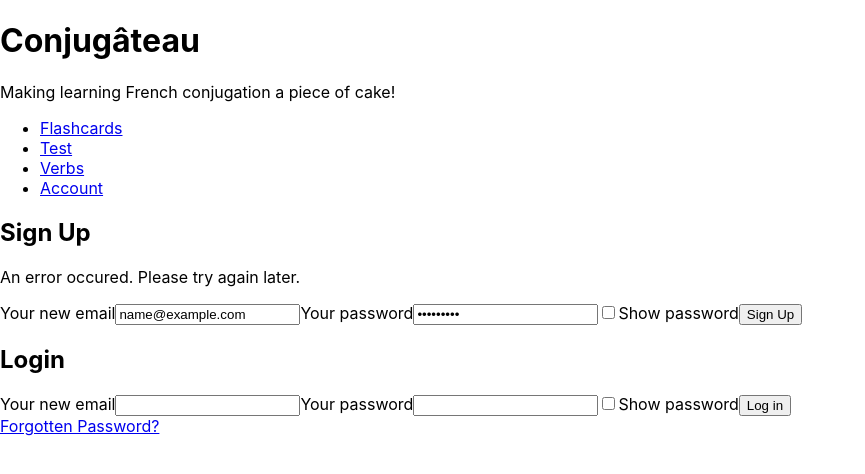
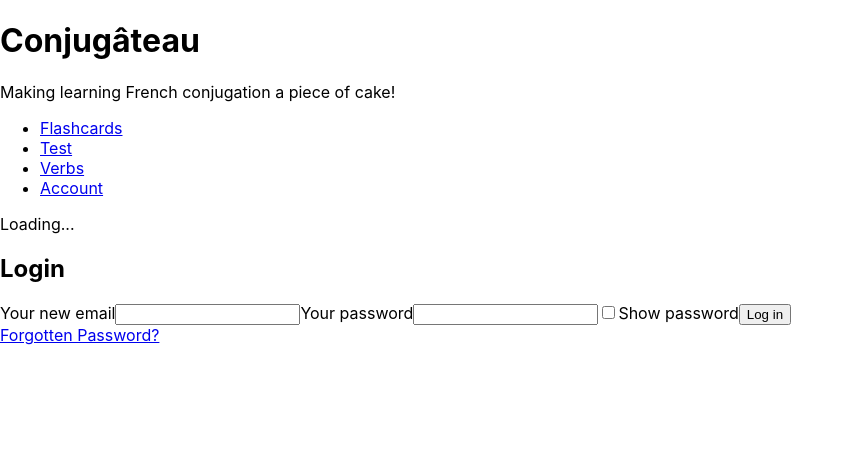
Before and after one commit to patriciamolnar/conjugateau, a React (Create React App) app in the folder frontend/: page /account in a window 1280 px wide. Both pictures are taken after typing "name@example.com", "Sample123" into the empty fields and a click on the button "Sign Up". Shown: the top 474 px of the page, without its empty margins (0-865 px from the left). Built offline with nearby package versions, Linux system fonts and the light colour scheme; no server answers.

Commit message:
fixing bug so loading paragraph gets rendered

```diff
--- a/frontend/src/components/DeleteAccount.js
+++ b/frontend/src/components/DeleteAccount.js
@@ -33,7 +33,9 @@ function DeleteAccount({ setLogin, setDeleted }) {
         });
     }
 
-    loading && <p>Loading ...</p>
+    if(loading) {
+        return <p>Loading...</p>;
+    }
 
     return (
         <div>
--- a/frontend/src/components/EmailPasswordForm.js
+++ b/frontend/src/components/EmailPasswordForm.js
@@ -60,7 +60,9 @@ function EmailPasswordForm({ title, id, url, method, btnText, setLogin, setStarr
     }
 
     //display loading message while processing form
-    loading && <p>Loading...</p>
+    if(loading) {
+        return <p>Loading...</p>;
+    }
 
     //if user registers successfully hide register form and ask them to login
     if(id === 'register' && message === 'Account successfully created. Please log in.') {
```
